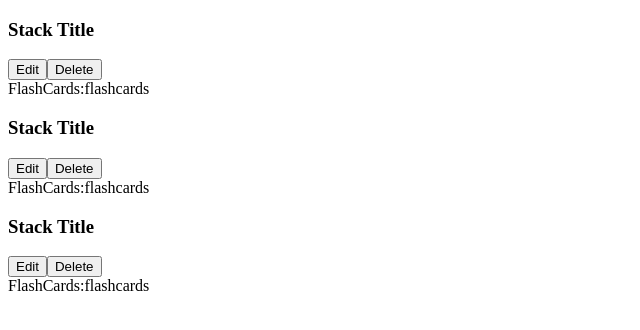
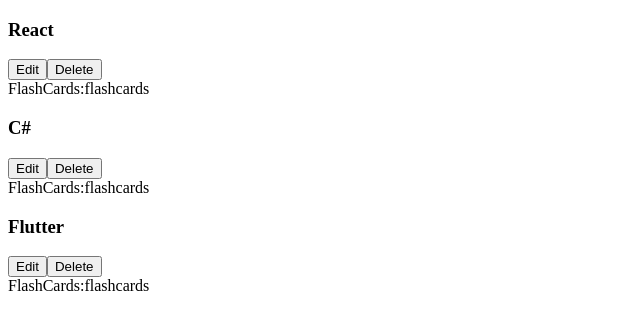
Before and after one commit to mattjohannsen/flashcard_proj, a React (Create React App) app: page / in a window 1280 px wide. Shown: the top 330 px of the page, without its empty margins (0-640 px from the left). Built offline with nearby package versions, Linux system fonts and the light colour scheme.

Commit message:
Using props in Stack.js passed title to show for each stack

```diff
--- a/src/Stack.js
+++ b/src/Stack.js
@@ -1,10 +1,14 @@
 import React from 'react'
 
-export default function Stack() {
+export default function Stack( props ) {
+    const {
+        title
+    } = props;
+
     return (
       <div>
         <div>
-          <h3>Stack Title</h3>
+          <h3>{title}</h3>
           <div>
             <button>Edit</button>
             <button>Delete</button>
--- a/src/StackList.js
+++ b/src/StackList.js
@@ -6,7 +6,10 @@
         <div>
           {stacks.map(stack => {
             return (
-                <Stack key={stack.id} {...stack}/>
+                <Stack
+                  key={stack.id}
+                  {...stack}
+                />
             )
         })}
         </div>
```
